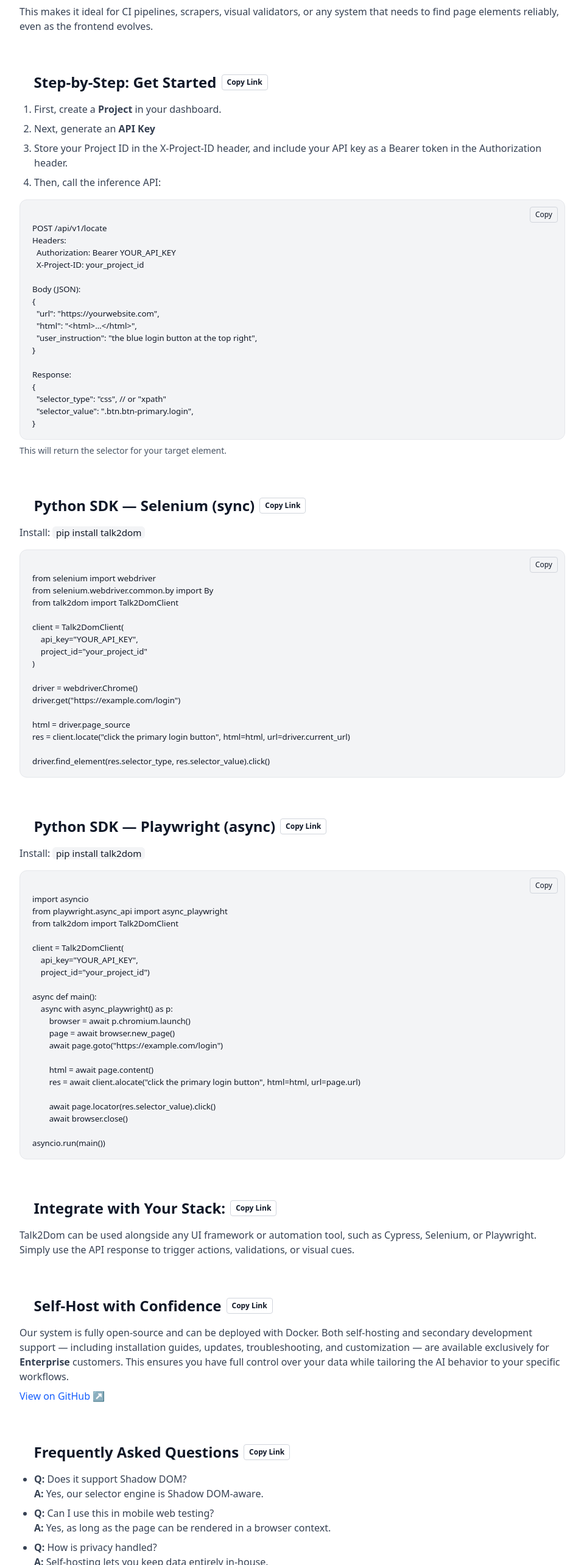
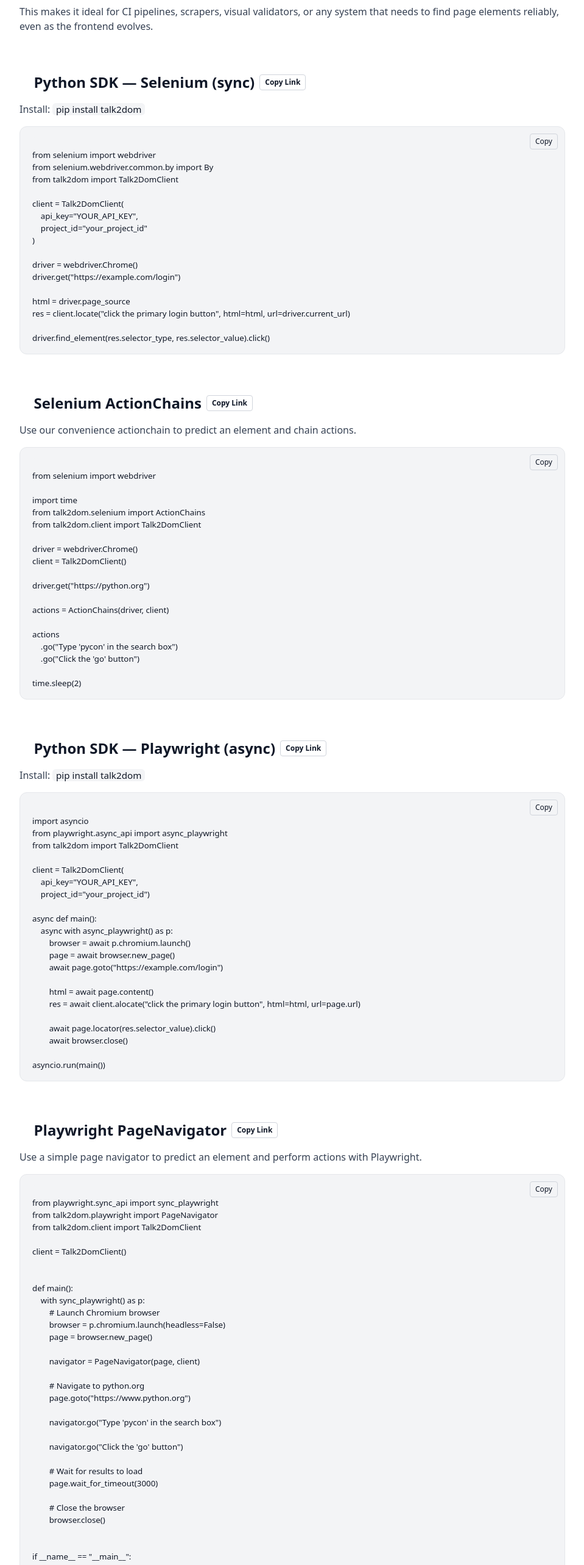
Before and after one commit to itbanque/talk2dom-ui, a Next.js app: page /docs in a window 1280 px wide. Shown: the part 1140-3706 px from the top of the page at 61% size, without its empty margins (160-1119 px from the left). Built offline with nearby package versions, Linux system fonts and the light colour scheme; no server answers.

Commit message:
update docs

```diff
--- a/src/app/docs/page.tsx
+++ b/src/app/docs/page.tsx
@@ -20,10 +20,16 @@
   const stepByStepRef = useRef<HTMLElement | null>(null);
   const sdkSeleniumRef = useRef<HTMLElement | null>(null);
   const sdkPlaywrightRef = useRef<HTMLElement | null>(null);
+  // --- Custom refs for helper/code blocks ---
+  const actionChainsRef = useRef<HTMLElement | null>(null);
+  const pageNavigatorRef = useRef<HTMLElement | null>(null);
 
   const [copiedStepByStep, setCopiedStepByStep] = useState(false);
   const [copiedSdkSel, setCopiedSdkSel] = useState(false);
   const [copiedSdkPw, setCopiedSdkPw] = useState(false);
+  // --- Custom copied state for helper/code blocks ---
+  const [copiedActionChains, setCopiedActionChains] = useState(false);
+  const [copiedPageNavigator, setCopiedPageNavigator] = useState(false);
 
   const [copiedAnchor, setCopiedAnchor] = useState<string | null>(null);
   const copyAnchor = (id: string) => {
@@ -247,61 +253,6 @@
 
 
           {/* Section: Getting Started */}
-          <div id="getting-started" className="scroll-mt-24">
-            <h2 className="text-2xl font-semibold mb-4 flex items-center group">
-              <a href="#getting-started" className="opacity-0 group-hover:opacity-100 transition-opacity mr-2 text-gray-400" aria-label="Permalink">#</a>
-              <span>Step-by-Step: Get Started</span>
-              <button
-                className="ml-2 text-xs bg-transparent border border-gray-300 dark:border-gray-600 hover:bg-gray-100 dark:hover:bg-gray-700 px-2 py-1 rounded"
-                onClick={() => copyAnchor('getting-started')}
-                type="button"
-              >
-                {copiedAnchor === 'getting-started' ? 'Copied' : 'Copy Link'}
-              </button>
-            </h2>
-            <ol className="list-decimal pl-6 text-gray-700 dark:text-gray-300 space-y-2">
-              <li>First, create a <strong>Project</strong> in your dashboard.</li>
-              <li>Next, generate an <strong>API Key</strong></li>
-              <li>Store your Project ID in the X-Project-ID header, and include your API key as a Bearer token in the Authorization header.</li>
-              <li>Then, call the inference API:</li>
-            </ol>
-            <div className="relative">
-              <button
-                className="absolute top-3 right-3 bg-transparent border border-gray-300 dark:border-gray-600 hover:bg-gray-100 dark:hover:bg-gray-700 text-xs px-2 py-1 rounded"
-                onClick={() => handleCopy(stepByStepRef, setCopiedStepByStep)}
-                aria-label="Copy code"
-                type="button"
-              >
-                {copiedStepByStep ? "Copied" : "Copy"}
-              </button>
-              <pre className="bg-gray-100 dark:bg-gray-800 dark:text-gray-100 p-4 rounded text-sm overflow-x-auto mt-4">
-                <code ref={stepByStepRef} className="language-javascript">
-                  {`
-POST /api/v1/locate
-Headers:
-  Authorization: Bearer YOUR_API_KEY
-  X-Project-ID: your_project_id
-
-Body (JSON):
-{
-  "url": "https://yourwebsite.com",
-  "html": "<html>...</html>",
-  "user_instruction": "the blue login button at the top right",
-}
-
-Response:
-{
-  "selector_type": "css", // or "xpath"
-  "selector_value": ".btn.btn-primary.login",
-}
-`}
-                </code>
-              </pre>
-            </div>
-            <p className="text-sm text-gray-600 dark:text-gray-400 mt-2">
-              This will return the selector for your target element.
-            </p>
-          </div>
 
           {/* Section: Python SDK — Selenium (sync) */}
           <div id="sdk-selenium" className="scroll-mt-24">
@@ -346,8 +297,48 @@
 html = driver.page_source
 res = client.locate("click the primary login button", html=html, url=driver.current_url)
 
-driver.find_element(res.selector_type, res.selector_value).click()`}
+driver.find_element(res.selector_type, res.selector_value).click()
+`}
                 </code>
+              </pre>
+            </div>
+          </div>
+
+          {/* Section: Selenium ActionChains helper */}
+          <div id="selenium-actionchains" className="scroll-mt-24">
+            <h2 className="text-2xl font-semibold mb-4 flex items-center group">
+              <a href="#selenium-actionchains" className="opacity-0 group-hover:opacity-100 transition-opacity mr-2 text-gray-400" aria-label="Permalink">#</a>
+              <span>Selenium ActionChains</span>
+              <button className="ml-2 text-xs bg-transparent border border-gray-300 dark:border-gray-600 hover:bg-gray-100 dark:hover:bg-gray-700 px-2 py-1 rounded" onClick={() => copyAnchor('selenium-actionchains')} type="button">
+                {copiedAnchor === 'selenium-actionchains' ? 'Copied' : 'Copy Link'}
+              </button>
+            </h2>
+            <p className="text-gray-700 dark:text-gray-300">Use our convenience actionchain to predict an element and chain actions.</p>
+            <div className="relative">
+              <button className="absolute top-3 right-3 bg-transparent border border-gray-300 dark:border-gray-600 hover:bg-gray-100 dark:hover:bg-gray-700 text-xs px-2 py-1 rounded" onClick={() => handleCopy(actionChainsRef, setCopiedActionChains)} aria-label="Copy code" type="button">
+                {copiedActionChains ? 'Copied' : 'Copy'}
+              </button>
+              <pre className="bg-gray-100 dark:bg-gray-800 dark:text-gray-100 p-4 rounded text-sm overflow-x-auto mt-4">
+                <code ref={actionChainsRef as any} className="language-python">{`
+from selenium import webdriver
+
+import time
+from talk2dom.selenium import ActionChains
+from talk2dom.client import Talk2DomClient
+
+driver = webdriver.Chrome()
+client = Talk2DomClient()
+
+driver.get("https://python.org")
+
+actions = ActionChains(driver, client)
+
+actions
+    .go("Type 'pycon' in the search box")
+    .go("Click the 'go' button")
+
+time.sleep(2)
+`}</code>
               </pre>
             </div>
           </div>
@@ -400,8 +391,61 @@
         await page.locator(res.selector_value).click()
         await browser.close()
 
-asyncio.run(main())`}
+asyncio.run(main())
+`}
                 </code>
+              </pre>
+            </div>
+          </div>
+
+          {/* Section: Playwright PageNavigator helper */}
+          <div id="playwright-pagenavigator" className="scroll-mt-24">
+            <h2 className="text-2xl font-semibold mb-4 flex items-center group">
+              <a href="#playwright-pagenavigator" className="opacity-0 group-hover:opacity-100 transition-opacity mr-2 text-gray-400" aria-label="Permalink">#</a>
+              <span>Playwright PageNavigator</span>
+              <button className="ml-2 text-xs bg-transparent border border-gray-300 dark:border-gray-600 hover:bg-gray-100 dark:hover:bg-gray-700 px-2 py-1 rounded" onClick={() => copyAnchor('playwright-pagenavigator')} type="button">
+                {copiedAnchor === 'playwright-pagenavigator' ? 'Copied' : 'Copy Link'}
+              </button>
+            </h2>
+            <p className="text-gray-700 dark:text-gray-300">Use a simple page navigator to predict an element and perform actions with Playwright.</p>
+            <div className="relative">
+              <button className="absolute top-3 right-3 bg-transparent border border-gray-300 dark:border-gray-600 hover:bg-gray-100 dark:hover:bg-gray-700 text-xs px-2 py-1 rounded" onClick={() => handleCopy(pageNavigatorRef, setCopiedPageNavigator)} aria-label="Copy code" type="button">
+                {copiedPageNavigator ? 'Copied' : 'Copy'}
+              </button>
+              <pre className="bg-gray-100 dark:bg-gray-800 dark:text-gray-100 p-4 rounded text-sm overflow-x-auto mt-4">
+                <code ref={pageNavigatorRef as any} className="language-python">{`
+from playwright.sync_api import sync_playwright
+from talk2dom.playwright import PageNavigator
+from talk2dom.client import Talk2DomClient
+
+client = Talk2DomClient()
+
+
+def main():
+    with sync_playwright() as p:
+        # Launch Chromium browser
+        browser = p.chromium.launch(headless=False)
+        page = browser.new_page()
+
+        navigator = PageNavigator(page, client)
+
+        # Navigate to python.org
+        page.goto("https://www.python.org")
+
+        navigator.go("Type 'pycon' in the search box")
+
+        navigator.go("Click the 'go' button")
+
+        # Wait for results to load
+        page.wait_for_timeout(3000)
+
+        # Close the browser
+        browser.close()
+
+
+if __name__ == "__main__":
+    main()
+`}</code>
               </pre>
             </div>
           </div>
```
